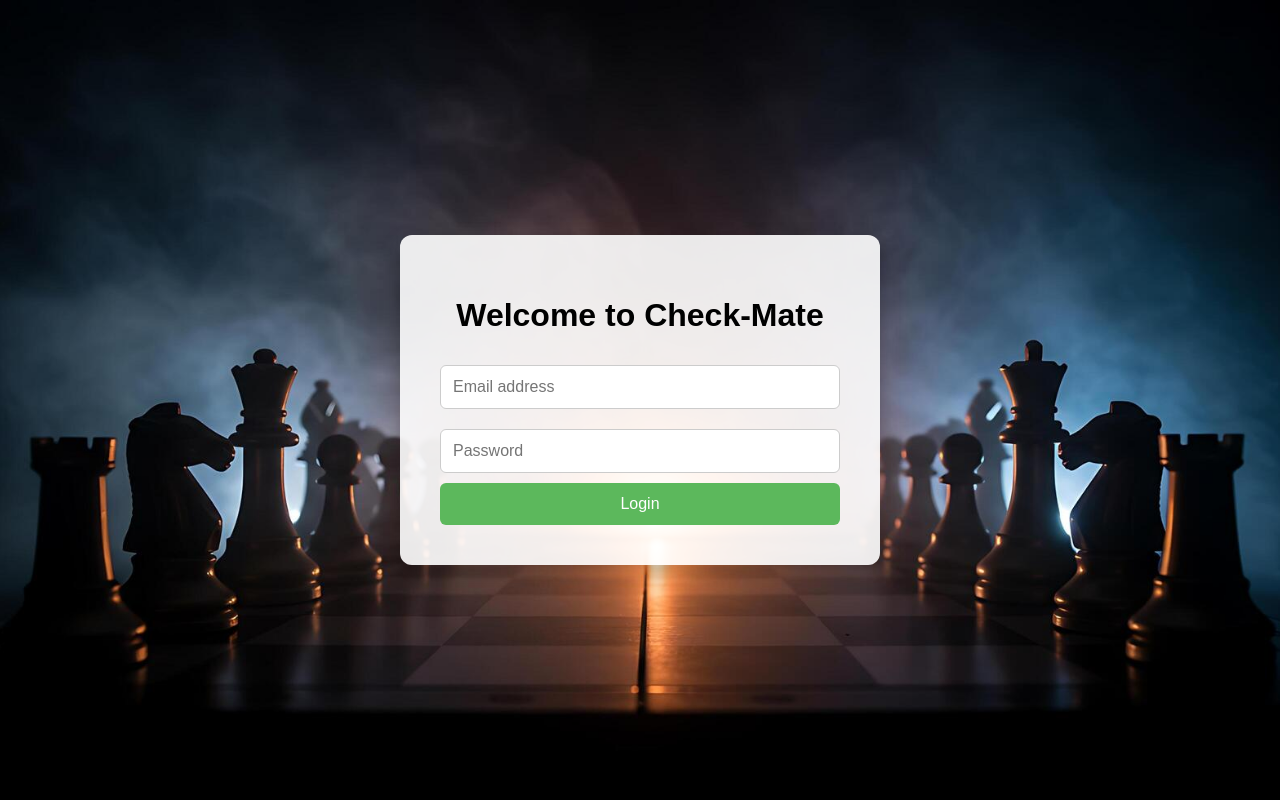
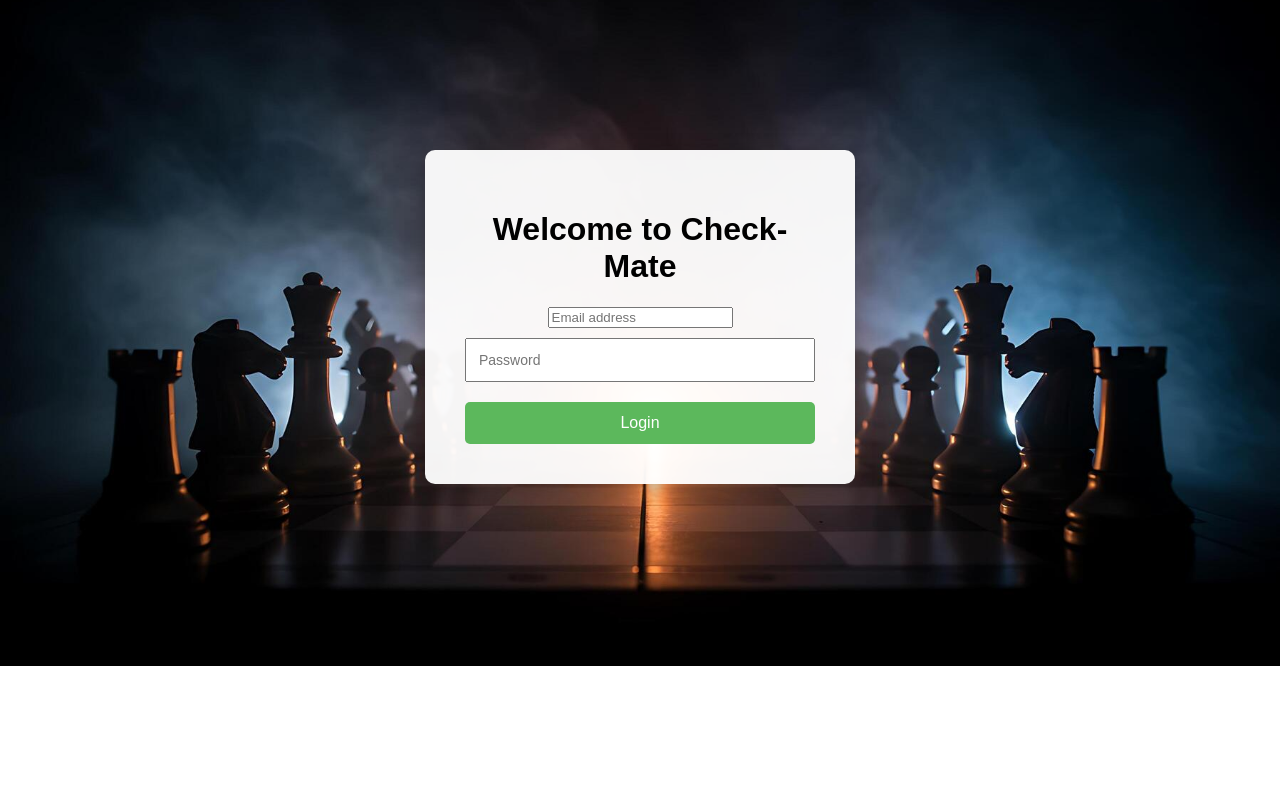
Before and after one commit to willkl2415/Checkmate-Access-Control, a Flask app: page /login in a window 1280 px wide. Run offline with Flask 3, Linux system fonts and the light colour scheme; parts of the project's set-up code (start-up, migrations or seed data) failed here and were passed over.

Commit message:
style.css

```diff
--- a/static/style.css
+++ b/static/style.css
@@ -1,57 +1,77 @@
-/* static/style.css */
+/* General Reset and Font */
 body {
+    font-family: Arial, sans-serif;
     margin: 0;
     padding: 0;
-    font-family: Arial, sans-serif;
-    background: url("/static/checkmate3.jpg") no-repeat center center fixed;
+    background-image: url('checkmate3.jpg');
     background-size: cover;
-    display: flex;
-    justify-content: center;
-    align-items: center;
-    height: 100vh;
+    background-position: center;
+    background-repeat: no-repeat;
 }
 
+/* Login Container */
 .login-container {
-    background-color: rgba(255, 255, 255, 0.9);
+    width: 350px;
+    margin: 150px auto;
+    background-color: rgba(255, 255, 255, 0.95);
     padding: 40px;
-    border-radius: 12px;
+    border-radius: 10px;
+    box-shadow: 0 4px 20px rgba(0, 0, 0, 0.25);
     text-align: center;
-    box-shadow: 0 8px 20px rgba(0, 0, 0, 0.25);
-    width: 100%;
-    max-width: 400px;
 }
 
+/* Welcome Title */
 .login-container h2 {
-    margin-bottom: 30px;
-    font-size: 26px;
+    font-size: 28px;
+    margin-bottom: 25px;
     font-weight: bold;
-    color: #222;
 }
 
-.login-container input[type="text"],
-.login-container input[type="email"],
-.login-container input[type="password"] {
+/* Email & Password Fields */
+input[type="text"],
+input[type="password"] {
     width: 100%;
     padding: 12px;
     margin: 10px 0;
-    border: 1px solid #ccc;
-    border-radius: 6px;
     box-sizing: border-box;
-    font-size: 16px;
+    font-size: 14px;
 }
 
+/* Login Button */
 .login-container button {
-    width: 100%;
-    padding: 12px;
     background-color: #5cb85c;
     color: white;
     border: none;
-    border-radius: 6px;
+    padding: 12px;
+    width: 100%;
     font-size: 16px;
     cursor: pointer;
-    transition: background-color 0.3s ease;
+    border-radius: 5px;
+    margin-top: 10px;
 }
 
-.login-container button:hover {
-    background-color: #4cae4c;
+/* Top Description Text */
+.top-description {
+    position: absolute;
+    top: 30px;
+    left: 50px;
+    right: 50px;
+    font-size: 14px;
+    color: white;
+    text-align: left;
+    line-height: 1.3;
+    font-family: Arial, sans-serif;
+    margin-bottom: 10px;
 }
+
+/* Bottom Tagline */
+.bottom-tagline {
+    position: absolute;
+    bottom: 40px;
+    width: 100%;
+    font-size: 32px;
+    font-weight: bold;
+    text-align: center;
+    color: white;
+    font-family: Arial, sans-serif;
+}
```
